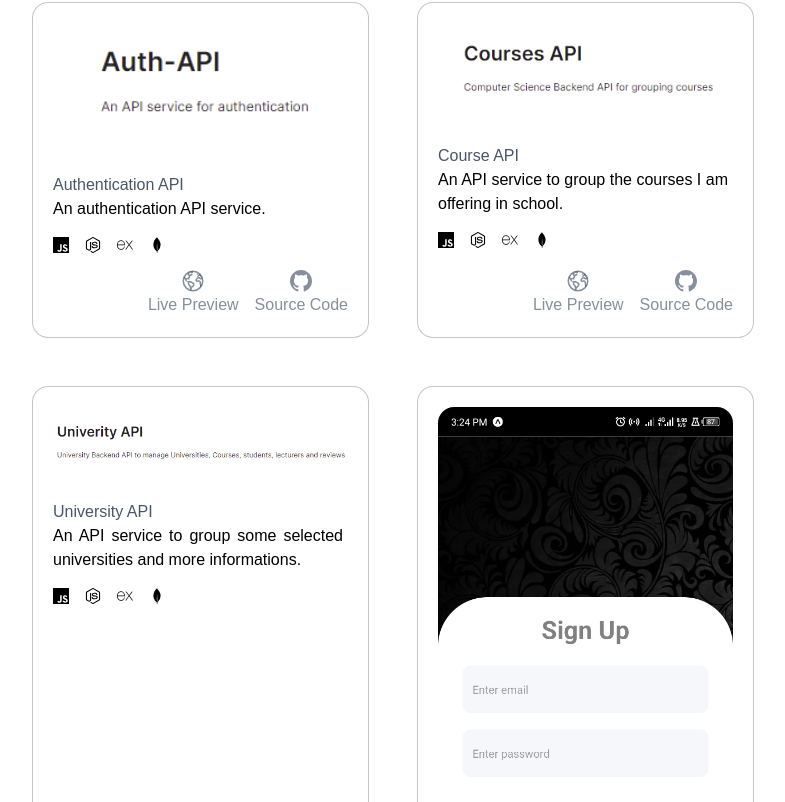
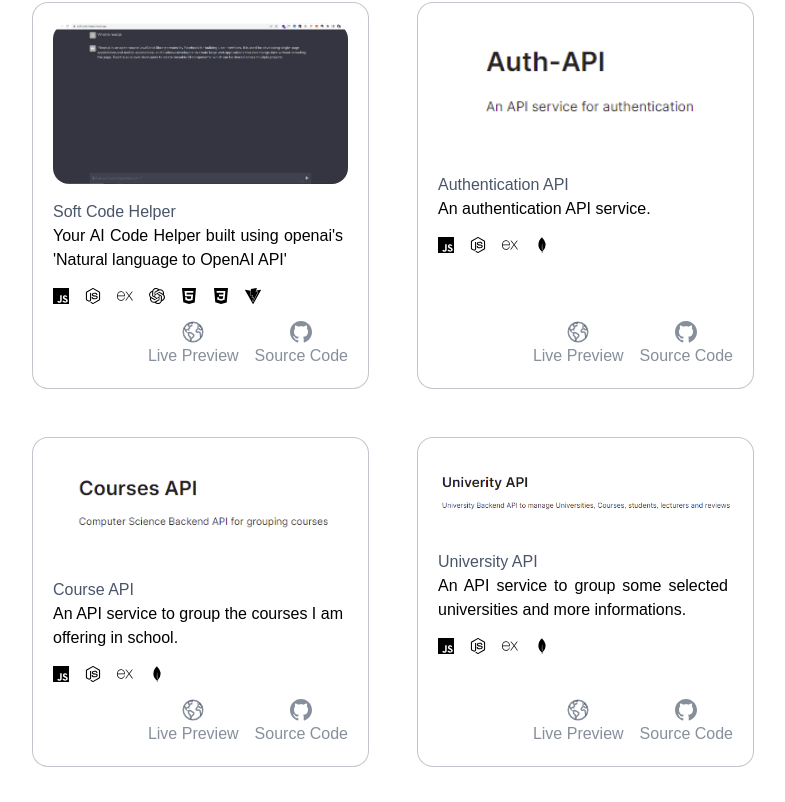
Before and after one commit to AbdulQuayyum/portfolio-2.0, a React (Create React App) app: page / in a window 1280 px wide. Shown: the part 5232-6034 px from the top of the page, without its empty margins (247-1032 px from the left). Built offline with nearby package versions, Linux system fonts and the light colour scheme.

Commit message:
Chief Cooker is cooking  👨🏾‍🍳

```diff
--- a/src/Components/Projects/Data.js
+++ b/src/Components/Projects/Data.js
@@ -1,4 +1,4 @@
-import { aiweb, auth, cat, chatapp, course, imggen, landing, nftapp, softgames, softmedia, softproperties, softtours, uni, weather, } from "../../Assets/Index"
+import { aiweb, auth, cat, chatapp, course, imggen, landing, nftapp, softcodehelper, softgames, softmedia, softproperties, softtours, uni, weather, } from "../../Assets/Index"
 
 import { SiHtml5, SiCss3, SiTailwindcss, SiJavascript, SiTypescript, SiSass, SiReact, SiMui, SiNextdotjs, SiMongodb, SiExpo, SiNodedotjs, SiExpress, SiSupabase, SiVite, SiOpenai, SiFramer, SiFirebase, SiDart, SiFlutter } from "react-icons/si"
 import { TbBrandReactNative } from "react-icons/tb"
@@ -129,6 +129,24 @@ export const projectsData = [
     },
     {
         id: 8,
+        image: softcodehelper,
+        name: "Soft Code Helper",
+        category: "Full Stack",
+        githubUrl: "https://github.com/AbdulQuayyum/soft-code-helper.git",
+        project: "https://soft-code-helper.vercel.app/",
+        description: "Your AI Code Helper built using openai's 'Natural language to OpenAI API'",
+        tech: [
+            < SiJavascript />,
+            < SiNodedotjs />,
+            < SiExpress />,
+            < SiOpenai />,
+            < SiHtml5 />,
+            < SiCss3 />,
+            < SiVite />,
+        ]
+    },
+    {
+        id: 11,
         image: auth,
         name: "Authentication API",
         category: "Backend",
@@ -173,7 +191,7 @@ export const projectsData = [
         ]
     },
     {
-        id: 11,
+        id: 14,
         image: chatapp,
         name: "Chat App",
         category: "Mobile",
```
